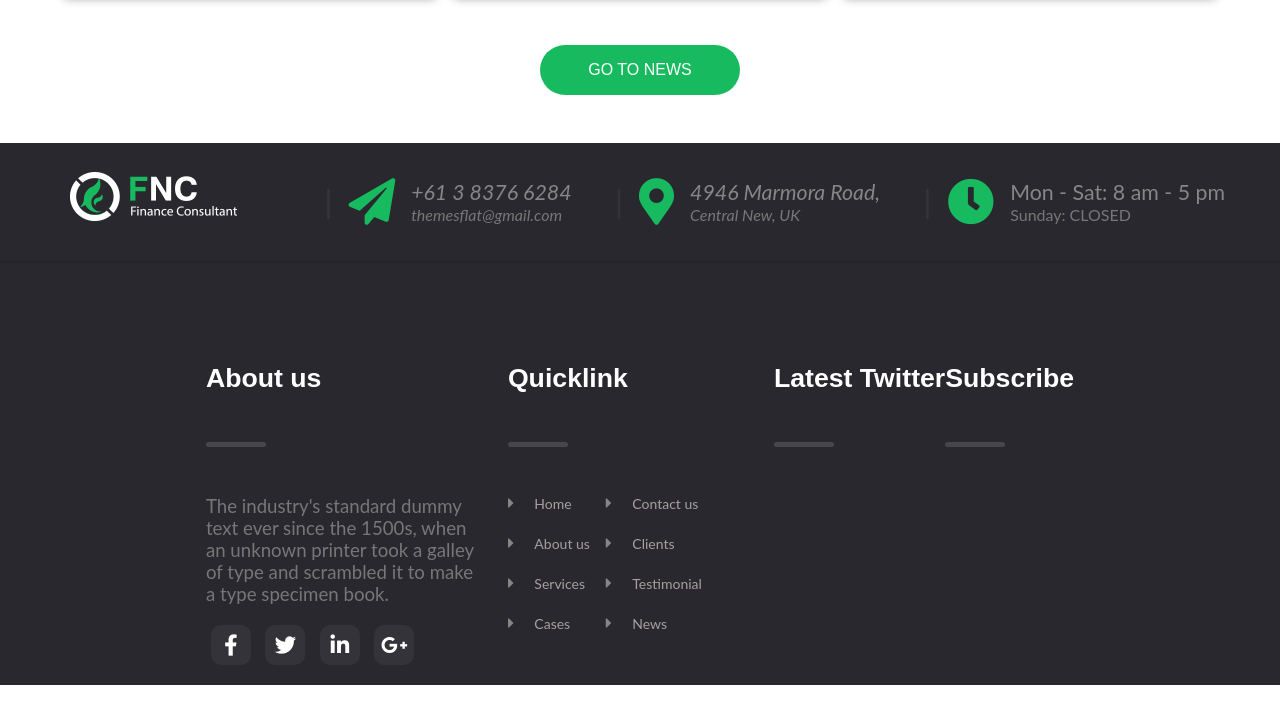
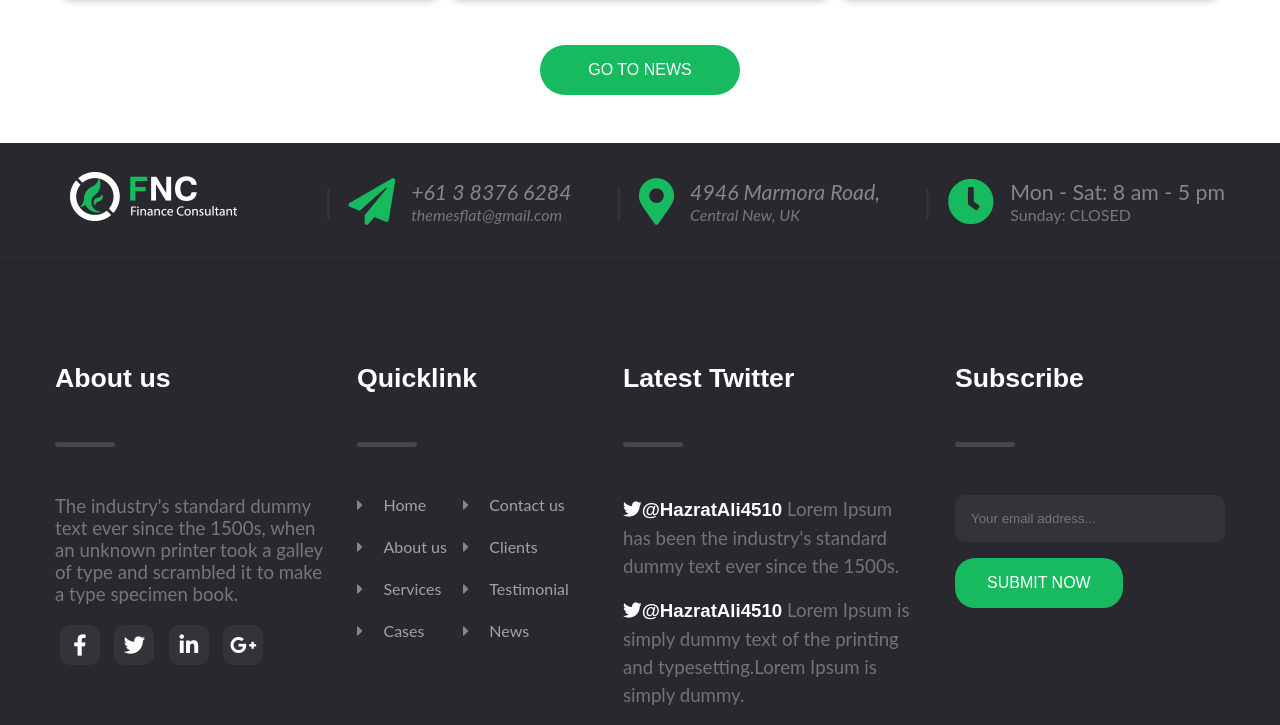
Before and after one commit to HazratAli4510/FNC-PSD-to-HTML, a plain HTML site: page index.html in a window 1280 px wide. Shown: the part 3487-4212 px from the top of the page. Before the commit the page ends 4172 px from the top, so only its background shows below. Drawn offline with Linux system fonts and the light colour scheme.

Commit message:
main footer  added

```diff
--- a/index.html
+++ b/index.html
@@ -311,13 +311,19 @@
                         </div>
                     </div>
                 </div>
-                <div>
+                <div class="box-3">
                     <h1>Latest Twitter</h1>
                     <span></span>
+                    <p><i class="fab fa-twitter"></i><strong><a target="_blank" href="https://twitter.com/HazratAli4510">@HazratAli4510</a></strong> Lorem Ipsum has been the industry's standard dummy text ever since the 1500s.</p>
+                    <p><i class="fab fa-twitter"></i><strong><a target="_blank" href="https://twitter.com/HazratAli4510">@HazratAli4510</a></strong> Lorem Ipsum is simply dummy text of the printing and typesetting.Lorem Ipsum is simply dummy.</p>
                 </div>
-                <div>
+                <div class="box-4">
                     <h1>Subscribe</h1>
                     <span></span>
+                    <form action="">
+                        <input type="email" placeholder="Your email address...">
+                        <button type="submit">submit now</button>
+                    </form>
                 </div>
             </div>
         </section>
--- a/style.css
+++ b/style.css
@@ -527,7 +527,7 @@ section#main-foot{
     background-color: #29282e;
 }
 section#main-foot .container{
-    justify-content: center;
+    justify-content: space-between;
 }
 section#main-foot .container >div > h1{
     font-weight: 600;
@@ -584,8 +584,61 @@ section#main-foot .container .box-2 i{
 }
 section#main-foot .container .box-2  a{
     font-family: 'Lato', sans-serif;
-    font-size: 14px;
+    font-size: 16px;
     color: #a7a0a0;
     text-decoration: none;
     margin-right: 1rem;
 }
+section#main-foot .container .box-3{
+    flex-basis: 300px;
+    margin-right: 1rem;
+}
+section#main-foot .container .box-3 i{
+    color: #fefffe;
+    font-size: 14pt;
+}
+section#main-foot .container .box-3 a{
+    text-decoration: none;
+    color: #fefffe;
+}
+section#main-foot .container .box-3 p{
+    font-family: 'Lato', sans-serif;
+    color: #737373;
+    line-height: 1.5em;
+    font-size: 14pt;
+    margin-bottom: 1rem;
+}
+section#main-foot .container .box-4{
+    flex-basis: 270px;
+    margin-left: 1rem;
+}
+section#main-foot .container .box-4 input{
+    display: block;
+    background-color:#343339;
+    padding: 1rem;
+    outline: none;
+    border: none;
+    border-radius: 10px;
+    -webkit-border-radius: 10px;
+    -moz-border-radius: 10px;
+    -ms-border-radius: 10px;
+    -o-border-radius: 10px;
+    color: white;
+    width: 100%;
+}
+section#main-foot .container .box-4 button{
+    background-color: var(--primary);
+    outline: none;
+    border: none;
+    padding: 1rem 2rem;
+    margin: 1rem 0;
+    border-radius: 20px;
+    -webkit-border-radius: 20px;
+    -moz-border-radius: 20px;
+    -ms-border-radius: 20px;
+    -o-border-radius: 20px;
+    color: white;
+    text-transform: uppercase;
+    font-size: 1rem;
+    cursor: pointer;
+}
```
